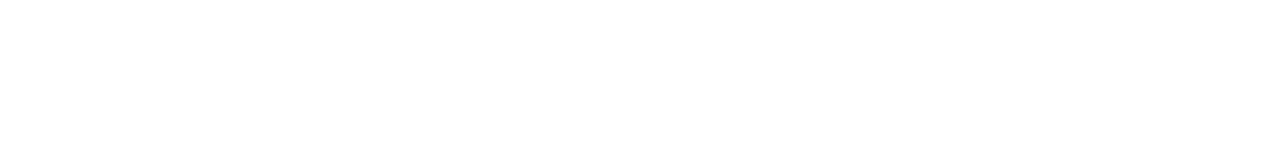
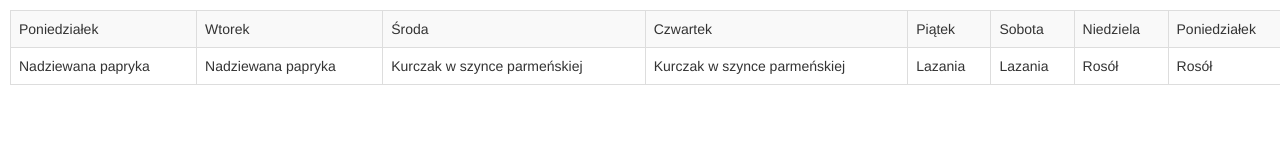
Before and after one commit to akaluzinski/akaluzinski.github.io, a plain HTML site: page apps/menu.html in a window 1280 px wide. Drawn offline with nearby package versions, Linux system fonts and the light colour scheme.

Commit message:
Initial table

```diff
--- a/apps/menu.html
+++ b/apps/menu.html
@@ -6,7 +6,132 @@
   <title>Menu generator</title>
   <meta name="description" content="Menu Generator">
   <meta name="author" content="akaluzinski">
+
+  <link rel="stylesheet" href="https://stackpath.bootstrapcdn.com/bootstrap/3.4.1/css/bootstrap.min.css"
+        integrity="sha384-HSMxcRTRxnN+Bdg0JdbxYKrThecOKuH5zCYotlSAcp1+c8xmyTe9GYg1l9a69psu" crossorigin="anonymous">
+
 </head>
+
 <body>
+
+<div id="dvTable"></div>
+
+<style>
+  table{
+    margin: 10px;
+  }
+</style>
+
+<script>
+
+  let days = 7;
+
+  const lunchMeals = [
+    {
+      name: "Rosół",
+      isWeekendOnly: true,
+      days: 2
+    },
+    {
+      name: "Leczo",
+      isWeekendOnly: false,
+      days: 2
+    },
+    {
+      name: "Lazania",
+      isWeekendOnly: false,
+      days: 2
+    },
+    {
+      name: "Łazanki",
+      isWeekendOnly: false,
+      days: 2
+    },
+    {
+      name: "Kurczak w szynce parmeńskiej",
+      days: 2
+    },
+    {
+      name: "Pieczone udka",
+      days: 2
+    },
+    {
+      name: "Kurczak w papirusie",
+      days: 1
+    },
+    {
+      name: "Nadziewana papryka",
+      days: 2
+    },
+    {
+      name: "Chinczyk a la Adi",
+      days: 2
+    }
+  ];
+
+  function feedMe(possibleMeals) {
+    const pickedIndex = Math.floor(Math.random() * (possibleMeals.length - 1));
+    return possibleMeals[pickedIndex];
+  }
+
+  function generateLunchMenu(tillDays) {
+
+    let lunches = [];
+    let covered = 0;
+    do {
+      const allMeals = lunchMeals.filter(lunch => !lunches.includes(lunch.name));
+      const weekdayMeals = allMeals.filter(lunches => !lunches.isWeekendOnly);
+      const isWeekend = covered > 5;
+      const pickedMeal = feedMe(isWeekend ? allMeals : weekdayMeals);
+
+      for (let i = 0; i < pickedMeal.days; i++) {
+        lunches.push(pickedMeal.name);
+      }
+
+      covered += pickedMeal.days;
+    } while (covered < tillDays);
+
+    return lunches;
+  }
+
+  //TODO prepare recipe ingredients
+
+  const lunchMenu = generateLunchMenu(days);
+
+  let body = document.getElementsByTagName("body")[0];
+
+  let tbl = document.createElement("table");
+  let tblBody = document.createElement("tbody");
+
+  const daysOfWeek = ["Poniedziałek", "Wtorek", "Środa", "Czwartek", "Piątek", "Sobota", "Niedziela", "Poniedziałek"];
+  let headerRow = document.createElement("tr");
+
+  for (let j = 0; j < lunchMenu.length; j++) {
+    const cell = document.createElement("td");
+    const cellText = document.createTextNode(daysOfWeek[j]);
+    cell.appendChild(cellText);
+    headerRow.appendChild(cell);
+  }
+
+  tblBody.appendChild(headerRow);
+
+  for (let i = 0; i < 1; i++) {
+    let row = document.createElement("tr");
+
+    for (let j = 0; j < lunchMenu.length; j++) {
+      const cell = document.createElement("td");
+      const cellText = document.createTextNode(lunchMenu[j]);
+      cell.appendChild(cellText);
+      row.appendChild(cell);
+    }
+
+    tblBody.appendChild(row);
+  }
+
+  tbl.appendChild(tblBody);
+  body.appendChild(tbl);
+  tbl.setAttribute("class", "table table-bordered table-striped table-responsive")
+</script>
+
 </body>
 </html>
```
